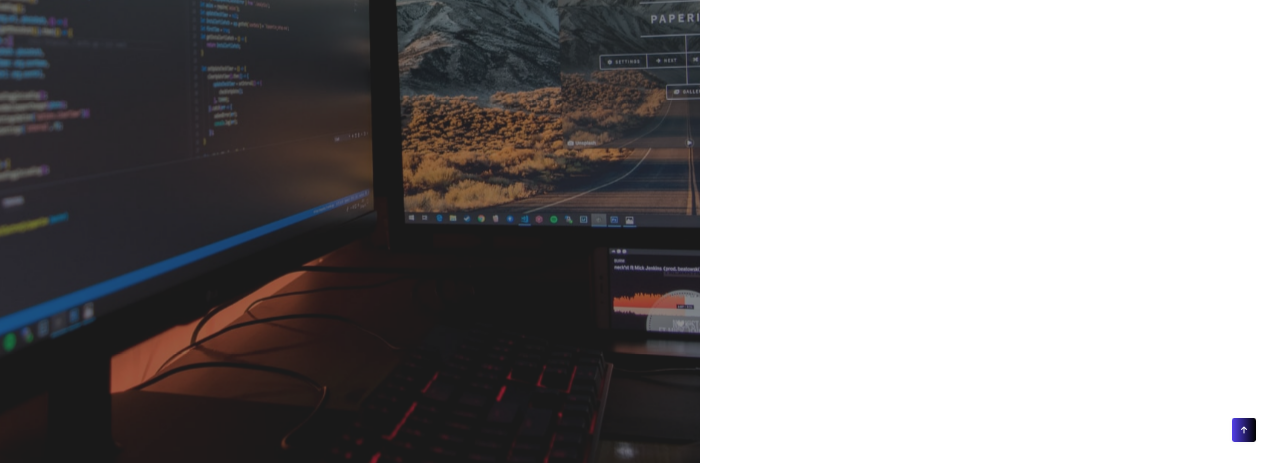
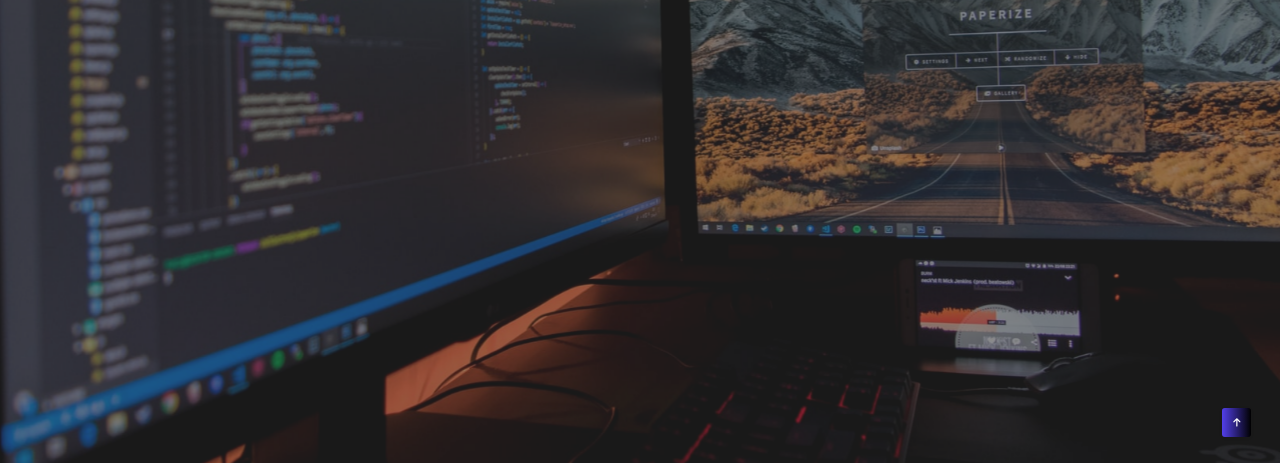
Before and after one commit to victorvcth/portfolio, a plain HTML site: page index.html in a window 1280 px wide. Shown: the part 334-797 px from the top of the page. Drawn offline with nearby package versions, Linux system fonts and the light colour scheme; a web font is replaced by a local one.

Commit message:
Alterando

```diff
--- a/assets/css/main.css
+++ b/assets/css/main.css
@@ -23,8 +23,7 @@ html {
 }
 
 .container {
-  width: 70vw;
-  max-width: 700px;
+  width: 100vw;
 }
 
 header {
--- a/assets/css/responsive.css
+++ b/assets/css/responsive.css
@@ -1,6 +1,6 @@
 @media (min-width: 700px) {
   :root {
-    font-size: 50%;
+    font-size: 60%;
   }
   .conhecimentos-img-wrapper img {
     display: block;
@@ -25,3 +25,10 @@
     /* background: local; */
   }
 }
+
+@media (min-width: 1100px) and (max-width: 1800px) {
+  .container {
+    font-size: 100%;
+    max-width: 100vw;
+  }
+}
```
